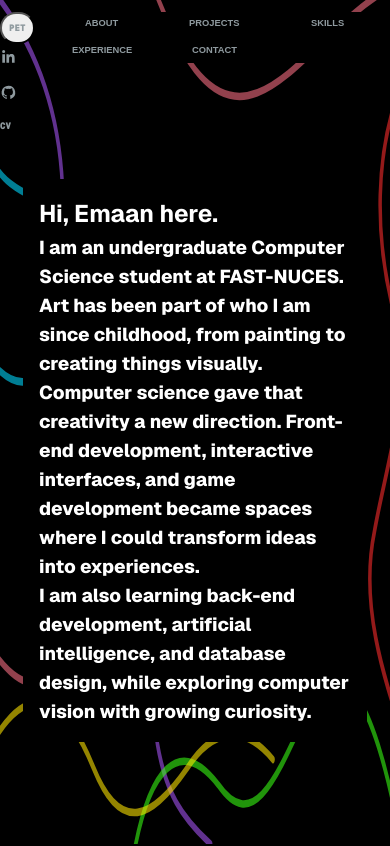
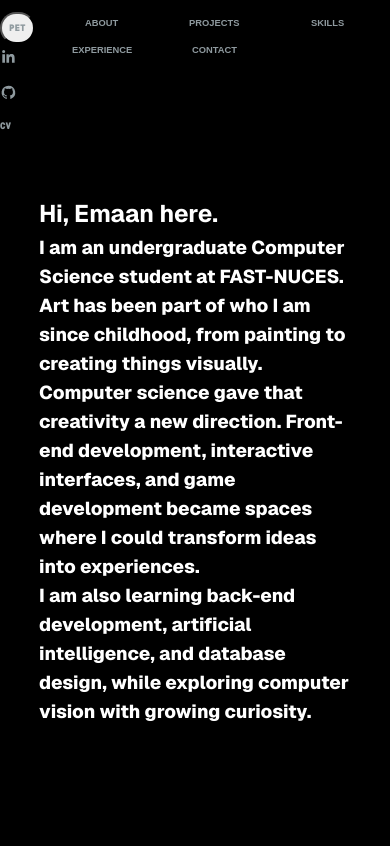
Before and after one commit to emaxb-hub/Portfolio, a Next.js app: page / in a window 390 px wide. Shown: the top 846 px of the page. Built offline with nearby package versions, Linux system fonts and the light colour scheme.

Commit message:
Fix mobile background and skills panel

```diff
--- a/app/PortfolioHome.tsx
+++ b/app/PortfolioHome.tsx
@@ -337,7 +337,10 @@ function CanvasLineArt({ sections }: { sections: LineArtSection[] }) {
     if (!context) return;
 
     const reduceMotion = window.matchMedia("(prefers-reduced-motion: reduce)").matches;
-    const staticLineArt = reduceMotion || window.matchMedia("(pointer: coarse), (max-width: 700px)").matches;
+    const mobileLineArt = window.matchMedia("(pointer: coarse), (max-width: 700px)").matches;
+    if (mobileLineArt) return;
+
+    const staticLineArt = reduceMotion;
     const duration = 3.2 * 1000;
     const stagger = 0.08 * 1000;
     const dashLength = 1000;
@@ -1702,12 +1705,6 @@ export default function PortfolioHome() {
     });
   }, [activeLeadership]);
 
-  useEffect(() => {
-    return () => {
-      if (skillHoverResetRef.current !== undefined) window.clearTimeout(skillHoverResetRef.current);
-    };
-  }, []);
-
   return (
     <main className="portfolio" ref={rootRef}>
       <CanvasLineArt sections={persistentLineArt} />
--- a/app/globals.css
+++ b/app/globals.css
@@ -1890,6 +1890,10 @@ a {
 }
 
 @media (max-width: 620px) {
+  .persistent-line-art {
+    display: none;
+  }
+
   .hero {
     padding-top: 5.8rem;
   }
@@ -2091,8 +2095,20 @@ a {
   .skills-detail-panel {
     min-height: 14rem;
     margin-top: 1.2rem;
+    padding: 1rem;
     border-top: 1px solid rgba(0, 217, 255, 0.6);
+    border-right: 1px solid rgba(0, 217, 255, 0.22);
+    border-bottom: 1px solid rgba(168, 85, 247, 0.36);
     border-left: 0;
+    background: rgba(0, 0, 0, 0.94);
+    box-shadow:
+      0 0 0 1px rgba(248, 250, 252, 0.05),
+      0 18px 44px rgba(0, 0, 0, 0.48);
+  }
+
+  .skills-detail-panel p,
+  .skills-detail-panel li {
+    color: #f8fafc;
   }
 }
 
```
